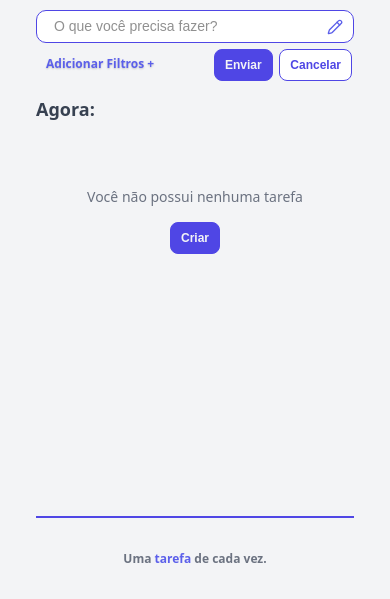
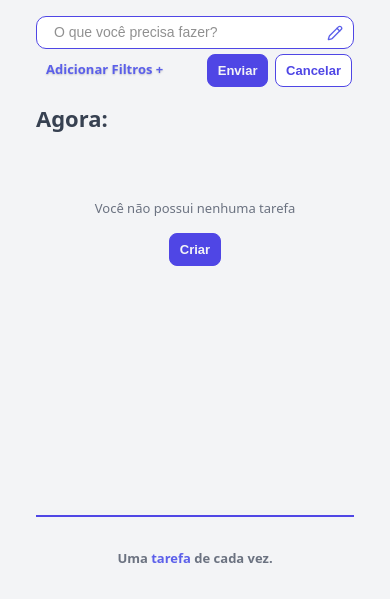
Before and after one commit to DevGabrielVictorCA/BinaList, a website: page index.html in a window 390 px wide. Shown: the part 245-844 px from the top of the page. Drawn offline with nearby package versions, Linux system fonts and the light colour scheme.

Commit message:
style: size das letras

```diff
--- a/assets/styles/style.css
+++ b/assets/styles/style.css
@@ -35,11 +35,11 @@
 
     --size-h1: clamp(3rem, 4.5vw, 4rem);
     --size-h2: clamp(2.4rem, 3.5vw, 3.2rem);
-    --size-h3: clamp(1.8rem, 3vw, 2.4rem);
+    --size-h3: clamp(2.2rem, 3vw, 2.4rem);
 
     --size-body: clamp(1.6rem, 2vw, 1.8rem);
     --size-small: clamp(1.4rem, 1.6vw, 1.6rem);
-    --size-caption: clamp(1.2rem, 1.2vw, 1.4rem);
+    --size-caption: clamp(1.3rem, 1.2vw, 1.4rem);
 
     --bold: 700;
     --semibold: 600;
@@ -449,7 +449,7 @@
 
 #nenhuma-tarefa-text{
     text-align: center;
-    font-size: var(--size-small);
+    font-size: var(--size-caption);
     font-weight: var(--regular);
     color: var(--text-color-300);
 }
```
